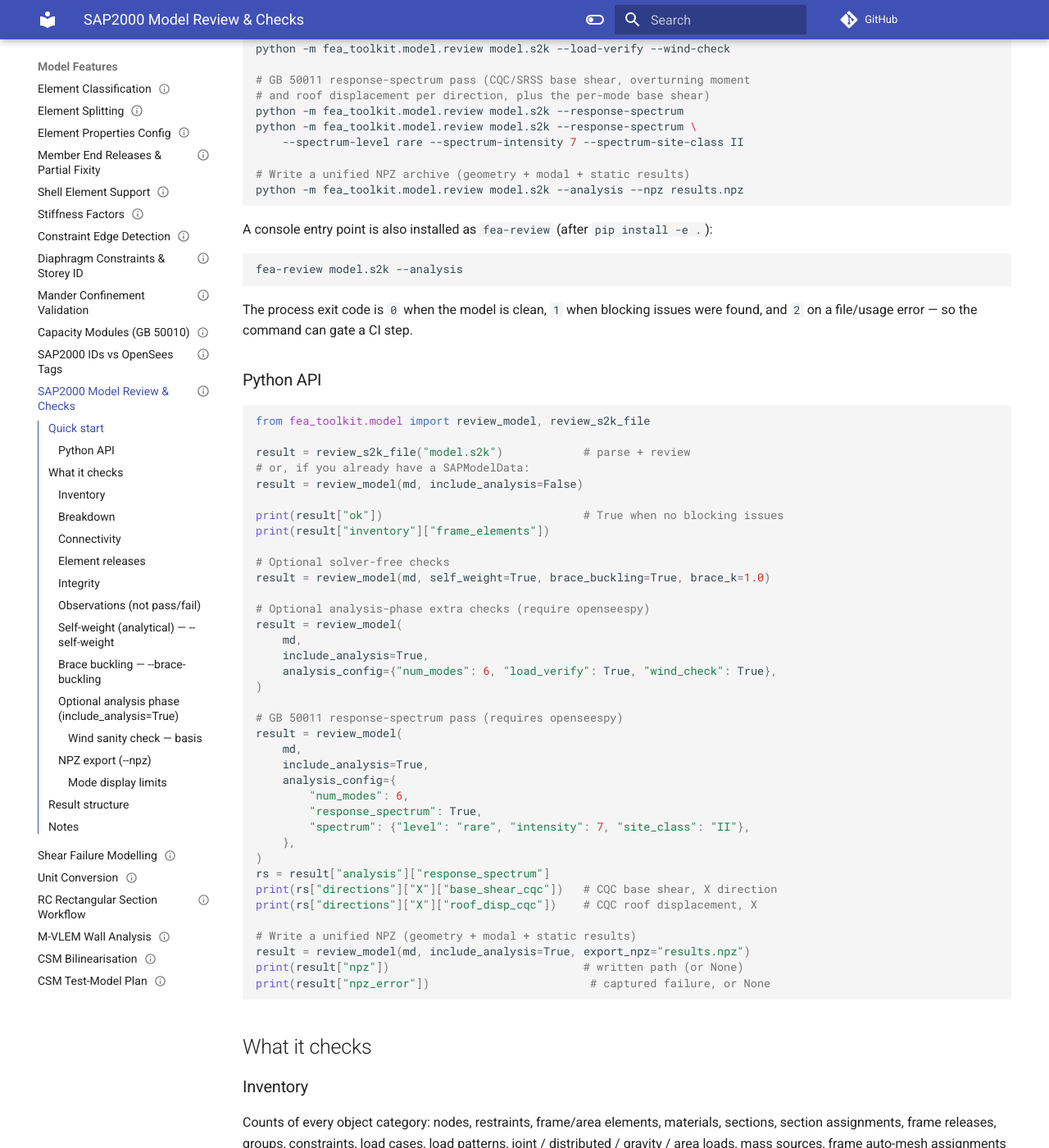
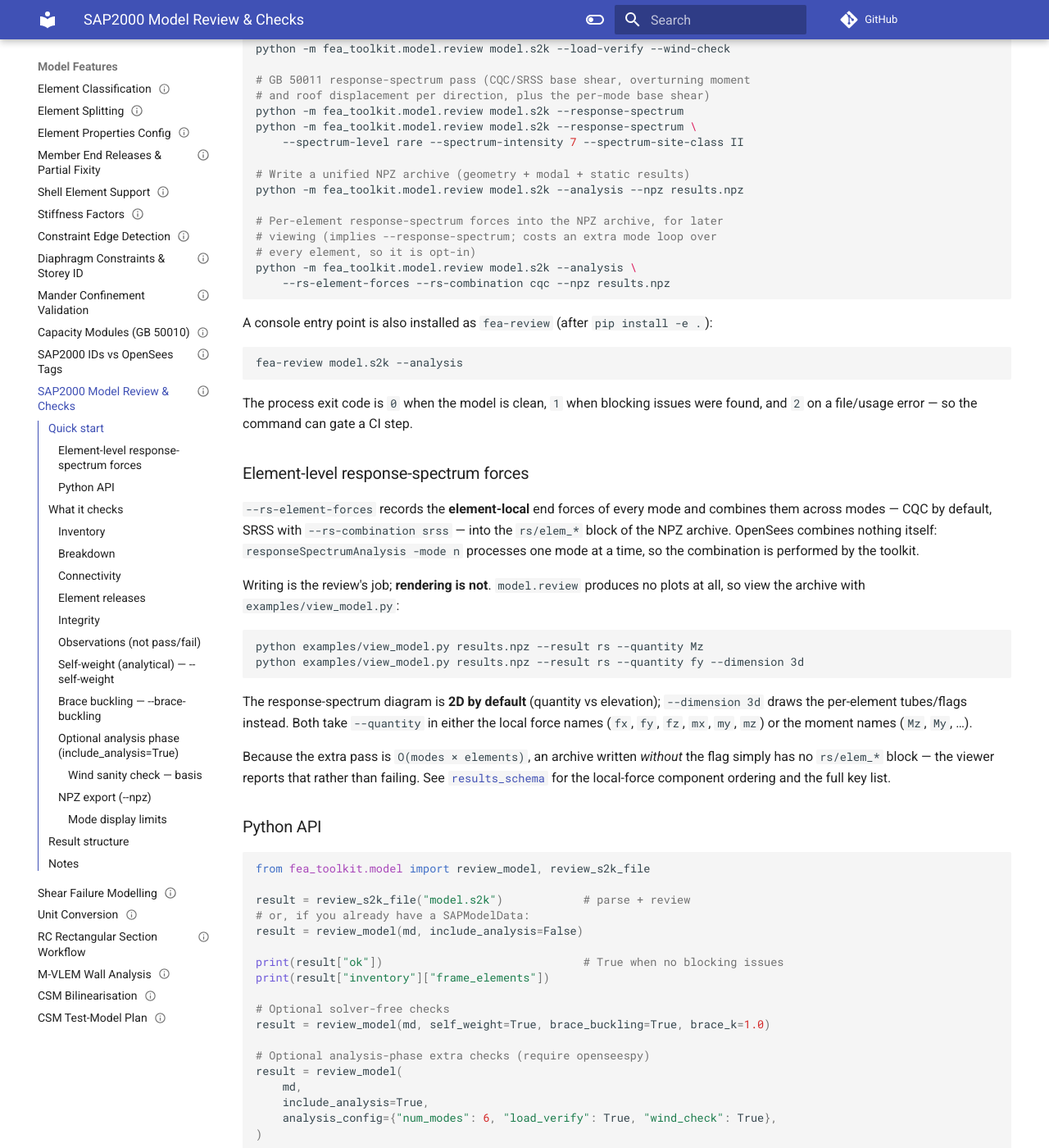
Before and after one commit to boustrephon/fea_toolkit, an MkDocs documentation site: the page built from docs/model_review.md, in a window 1280 px wide and 1400 px high, scrolled down 826 px. Shown: the whole window at 82% size. Built offline with MkDocs 1.6.1 and Material for MkDocs 9.7.7, drawn with Linux system fonts in a browser that asks for light colours; comment, search, counter and statistics services are not loaded.

Commit message:
docs(review): document the RS-element-forces to NPZ to viewer workflow
Adds the missing recipe for element-level response-spectrum forces: write them with 'model.review --analysis --response-spectrum --rs-element-forces [--rs-combination cqc|srss] --npz', then render with 'examples/view_model.py ARCHIVE --result rs --quantity ...'.  Spells out the split of duties (review writes, it plots nothing at all) and that the pass is opt-in because it is O(modes x elements).

Also fixes a griffe warning in npz_reader.list_npz_contents: a wrapped bullet continuation broke 'mkdocs build --strict'.  'mkdocs build --strict' now exits 0.

````diff
--- a/docs/model_review.md
+++ b/docs/model_review.md
@@ -52,6 +52,12 @@
 
 # Write a unified NPZ archive (geometry + modal + static results)
 python -m fea_toolkit.model.review model.s2k --analysis --npz results.npz
+
+# Per-element response-spectrum forces into the NPZ archive, for later
+# viewing (implies --response-spectrum; costs an extra mode loop over
+# every element, so it is opt-in)
+python -m fea_toolkit.model.review model.s2k --analysis \
+    --rs-element-forces --rs-combination cqc --npz results.npz
 ```
 
 A console entry point is also installed as `fea-review` (after
@@ -64,6 +70,32 @@
 The process exit code is `0` when the model is clean, `1` when blocking
 issues were found, and `2` on a file/usage error — so the command can gate
 a CI step.
+
+### Element-level response-spectrum forces
+
+`--rs-element-forces` records the **element-local** end forces of every mode
+and combines them across modes — CQC by default, SRSS with
+`--rs-combination srss` — into the `rs/elem_*` block of the NPZ archive.
+OpenSees combines nothing itself: `responseSpectrumAnalysis -mode n` processes
+one mode at a time, so the combination is performed by the toolkit.
+
+Writing is the review's job; **rendering is not**.  `model.review` produces no
+plots at all, so view the archive with `examples/view_model.py`:
+
+```bash
+python examples/view_model.py results.npz --result rs --quantity Mz
+python examples/view_model.py results.npz --result rs --quantity fy --dimension 3d
+```
+
+The response-spectrum diagram is **2D by default** (quantity vs elevation);
+`--dimension 3d` draws the per-element tubes/flags instead.  Both take
+`--quantity` in either the local force names (`fx`, `fy`, `fz`, `mx`, `my`,
+`mz`) or the moment names (`Mz`, `My`, …).
+
+Because the extra pass is `O(modes × elements)`, an archive written *without*
+the flag simply has no `rs/elem_*` block — the viewer reports that rather than
+failing.  See [`results_schema`](results_schema.md) for the local-force
+component ordering and the full key list.
 
 ### Python API
 
````
Also changed, not shown: 1 other file.
